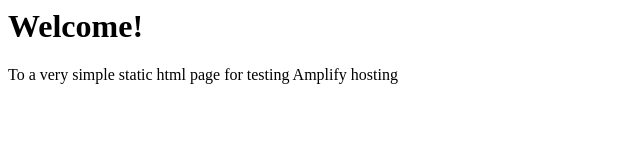
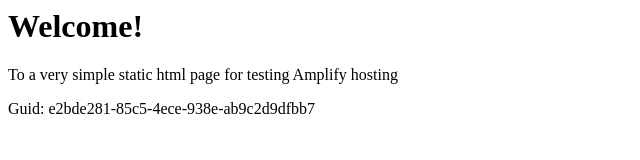
Before and after one commit to aws-aemilia-yul/Github-PR-Commit-Integration-Test-DoNotTouch-v1-preprod-ca-central-1, a website: page src/index.html in a window 1280 px wide. Shown: the whole page, without its empty margins (0-640 px from the left). Drawn offline with Linux system fonts and the light colour scheme.

Commit message:
commit from integ tests

```diff
--- a/src/index.html
+++ b/src/index.html
@@ -1,3 +1,5 @@
+
+
 <html lang="en">
 
 <head>
@@ -10,6 +12,6 @@
 <body>
     <h1>Welcome!</h1>
     <p>To a very simple static html page for testing Amplify hosting</p>
-</body>
+    <p>Guid: e2bde281-85c5-4ece-938e-ab9c2d9dfbb7</p></body>
 
 </html>
```
